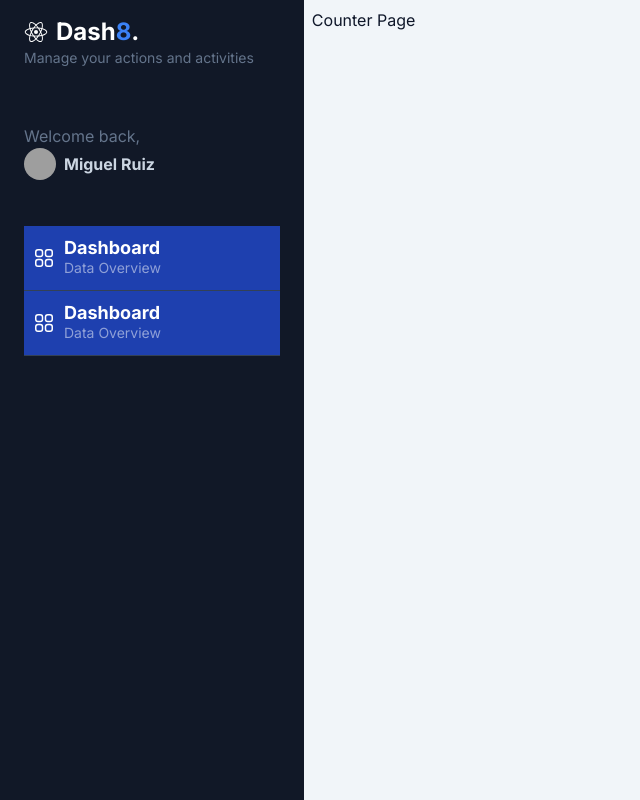
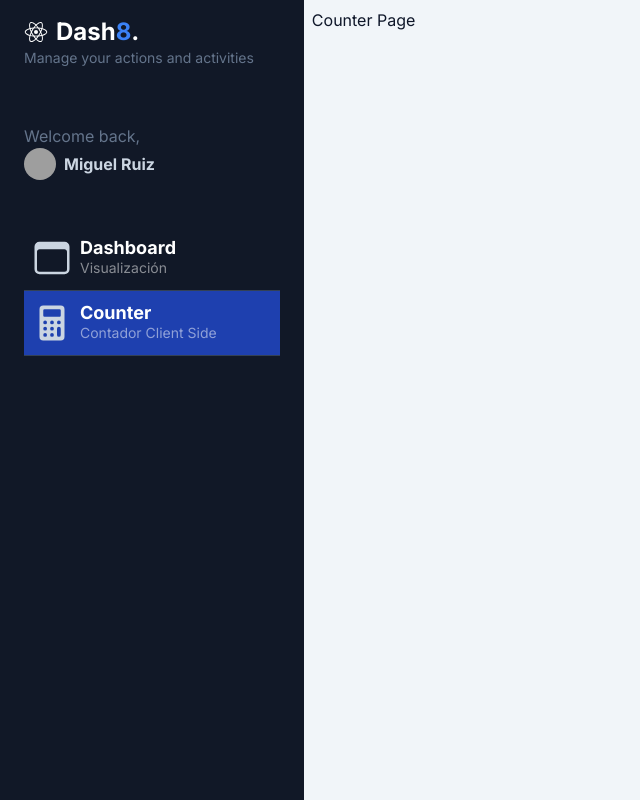
Before and after one commit to MiguelRuizHdz/next-my-dashboard, a Next.js app: page /dashboard/counter in a window 1280 px wide. Shown: the whole page, without its empty margins (0-640 px from the left). Built offline with nearby package versions, Linux system fonts and the light colour scheme; grey boxes are pictures that could not be loaded.

Commit message:
Solución de la tarea

```diff
--- a/src/app/components/SidebarMenuItem.tsx
+++ b/src/app/components/SidebarMenuItem.tsx
@@ -1,3 +1,7 @@
+'use client';
+
+import Link from "next/link";
+import { usePathname } from "next/navigation";
 
 interface Props {
   path: string;
@@ -7,18 +11,24 @@
 }
 
 export const SidebarMenuItem = ({ path, icon, title, subtitle }: Props) => {
+
+  const currentPath = usePathname();
+
   return (
-    <a href="#" className="w-full px-2 inline-flex space-x-2 items-center border-b border-slate-700 py-3 bg-blue-800 hover:bg-white/5 transition ease-linear duration-150">
+    <Link href={ path }
+          className={`
+          w-full px-2 inline-flex space-x-2 items-center border-b border-slate-700 py-3 hover:bg-white/5 transition ease-linear duration-150
+          ${ currentPath === path ? ' bg-blue-800' : '' }
+          `}>
       <div>
-        <svg xmlns="http://www.w3.org/2000/svg" fill="none" viewBox="0 0 24 24" strokeWidth="1.5" stroke="currentColor" className="w-6 h-6 text-white">
-          <path strokeLinecap="round" strokeLinejoin="round" d="M3.75 6A2.25 2.25 0 016 3.75h2.25A2.25 2.25 0 0110.5 6v2.25a2.25 2.25 0 01-2.25 2.25H6a2.25 2.25 0 01-2.25-2.25V6zM3.75 15.75A2.25 2.25 0 016 13.5h2.25a2.25 2.25 0 012.25 2.25V18a2.25 2.25 0 01-2.25 2.25H6A2.25 2.25 0 013.75 18v-2.25zM13.5 6a2.25 2.25 0 012.25-2.25H18A2.25 2.25 0 0120.25 6v2.25A2.25 2.25 0 0118 10.5h-2.25a2.25 2.25 0 01-2.25-2.25V6zM13.5 15.75a2.25 2.25 0 012.25-2.25H18a2.25 2.25 0 012.25 2.25V18A2.25 2.25 0 0118 20.25h-2.25A2.25 2.25 0 0113.5 18v-2.25z" />
-        </svg>
-
+        <div>
+          { icon }
+        </div>
       </div>
       <div className="flex flex-col">
-        <span className="text-lg font-bold leading-5 text-white">Dashboard</span>
-        <span className="text-sm text-white/50 hidden md:block">Data Overview</span>
+        <span className="text-lg font-bold leading-5 text-white">{ title}</span>
+        <span className="text-sm text-white/50 hidden md:block">{ subtitle }</span>
       </div>
-    </a>
+    </Link>
   )
 }
```
